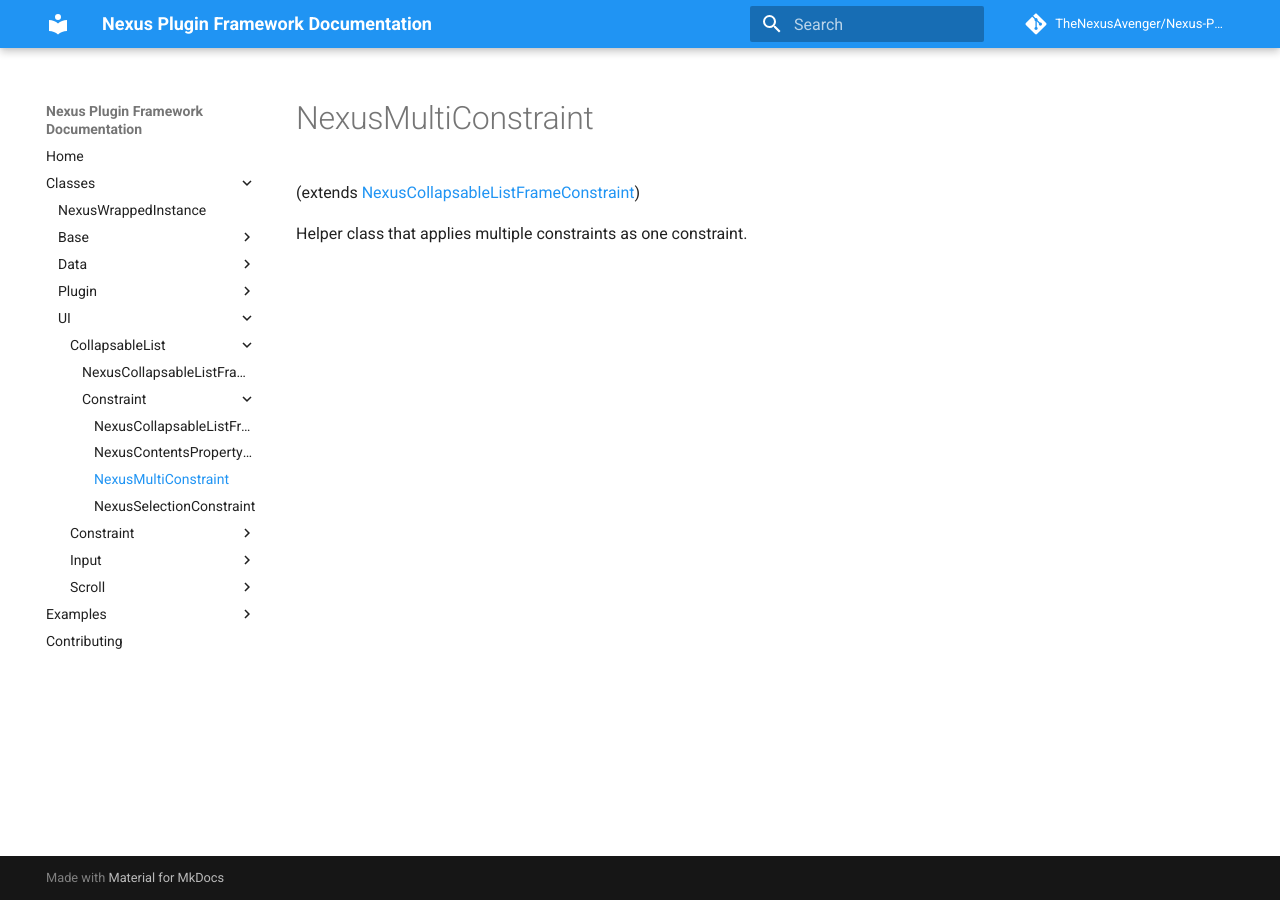
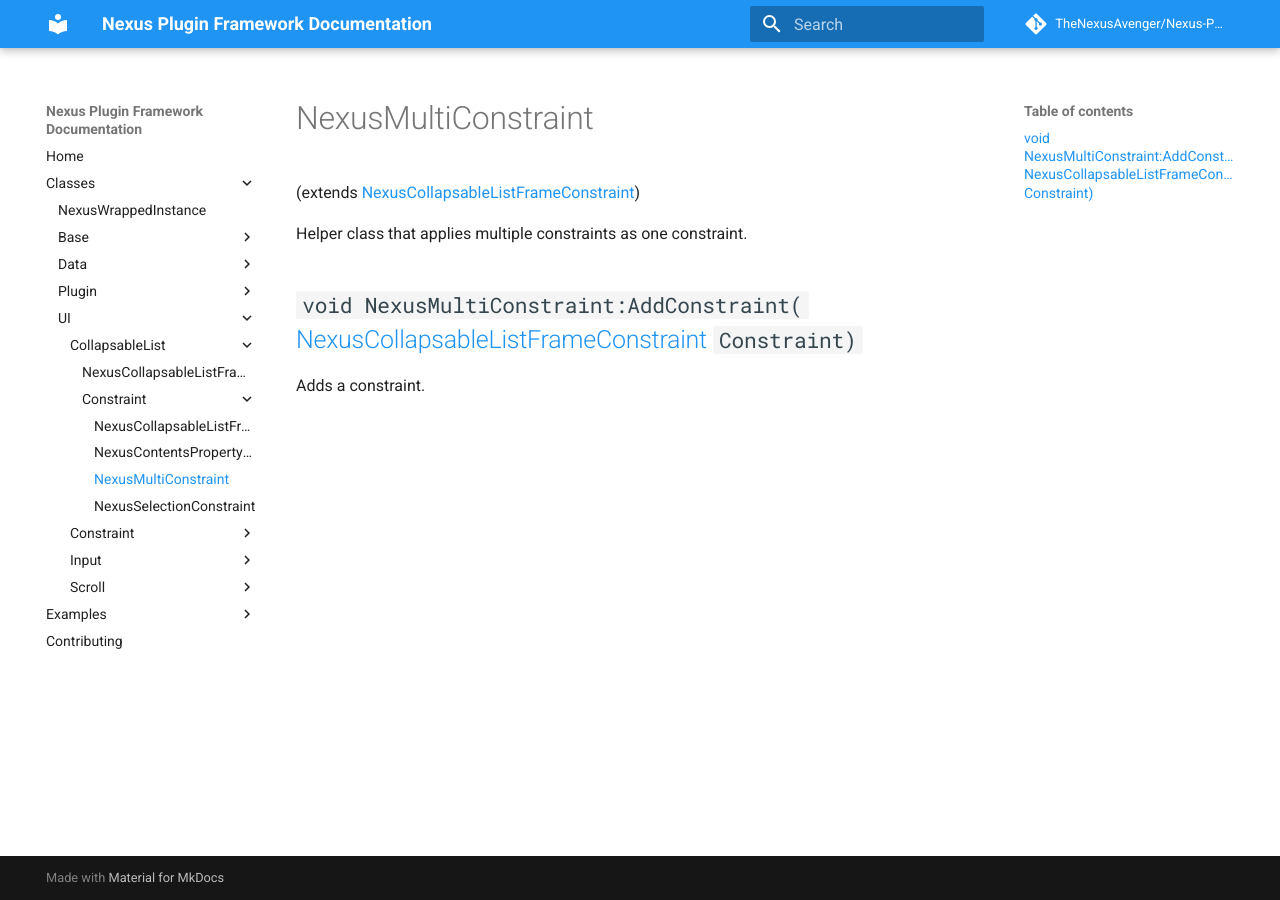
Before and after one commit to TheNexusAvenger/Nexus-Plugin-Framework, an MkDocs documentation site: the page built from docs/classes/UI/CollapsableList/Constraint/NexusMultiConstraint.md, in a window 1280 px wide. Built offline with MkDocs 1.6.1 and Material for MkDocs 9.7.7, drawn with Linux system fonts in a browser that asks for light colours; comment, search, counter and statistics services are not loaded.

Commit message:
Added missing method

```diff
--- a/docs/classes/UI/CollapsableList/Constraint/NexusMultiConstraint.md
+++ b/docs/classes/UI/CollapsableList/Constraint/NexusMultiConstraint.md
@@ -3,3 +3,6 @@
 
 Helper class that applies multiple constraints as one
 constraint.
+
+## `void NexusMultiConstraint:AddConstraint(` [NexusCollapsableListFrameConstraint](NexusCollapsableListFrameConstraint.md) ` Constraint)`
+Adds a constraint.
```
